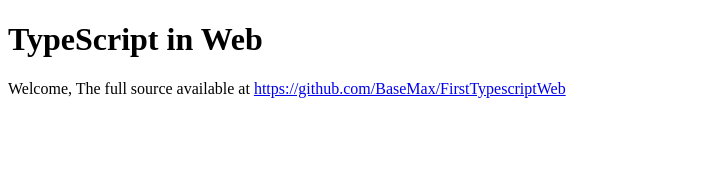
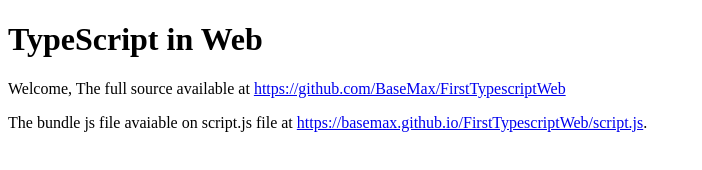
Before and after one commit to BaseMax/FirstTypescriptWeb, a website built with webpack: page index.html in a window 1280 px wide. Shown: the whole page, without its empty margins (0-702 px from the left). Built offline with nearby package versions, Linux system fonts and the light colour scheme.

Commit message:
link to js

```diff
--- a/index.html
+++ b/index.html
@@ -2,15 +2,17 @@
 <html lang="en">
 <head>
     <meta charset="UTF-8">
+    <title>TypeScript in Web</title>
     <meta name="viewport" content="width=device-width, initial-scale=1.0">
     <meta http-equiv="X-UA-Compatible" content="ie=edge">
-    <title>TypeScript in Web</title>
 </head>
 <body>
     <h1>TypeScript in Web</h1>
     <p>
         Welcome, The full source available at <a href="https://github.com/BaseMax/FirstTypescriptWeb">https://github.com/BaseMax/FirstTypescriptWeb</a>
     </p>
+    <p>
+        The bundle js file avaiable on script.js file at <a href="https://basemax.github.io/FirstTypescriptWeb/script.js">https://basemax.github.io/FirstTypescriptWeb/script.js</a>.
     <script src="script.js"></script>
 </body>
 </html>
```
